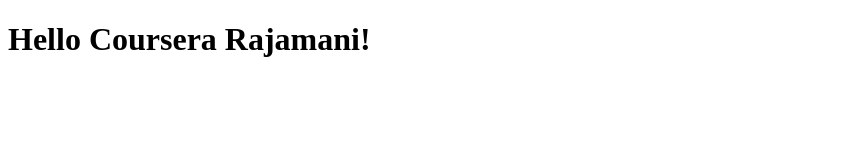
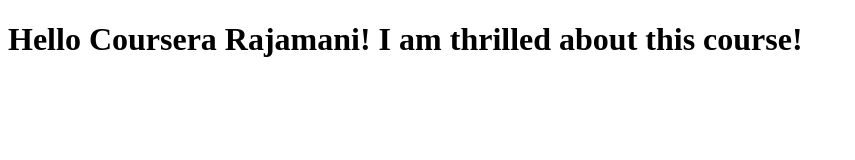
Before and after one commit to RajamaniSenthil/coursera-test, a plain HTML site: page index.html in a window 1280 px wide. Shown: the whole page, without its empty margins (0-855 px from the left). Drawn offline with Linux system fonts and the light colour scheme.

Commit message:
Next Version of web file.

```diff
--- a/index.html
+++ b/index.html
@@ -5,6 +5,6 @@
     <title>Hello Coursera</title>
   </head>
   <body>
-    <h1>Hello Coursera Rajamani!</h1>
+    <h1>Hello Coursera Rajamani! I am thrilled about this course!</h1>
   </body>
 </html>
```
